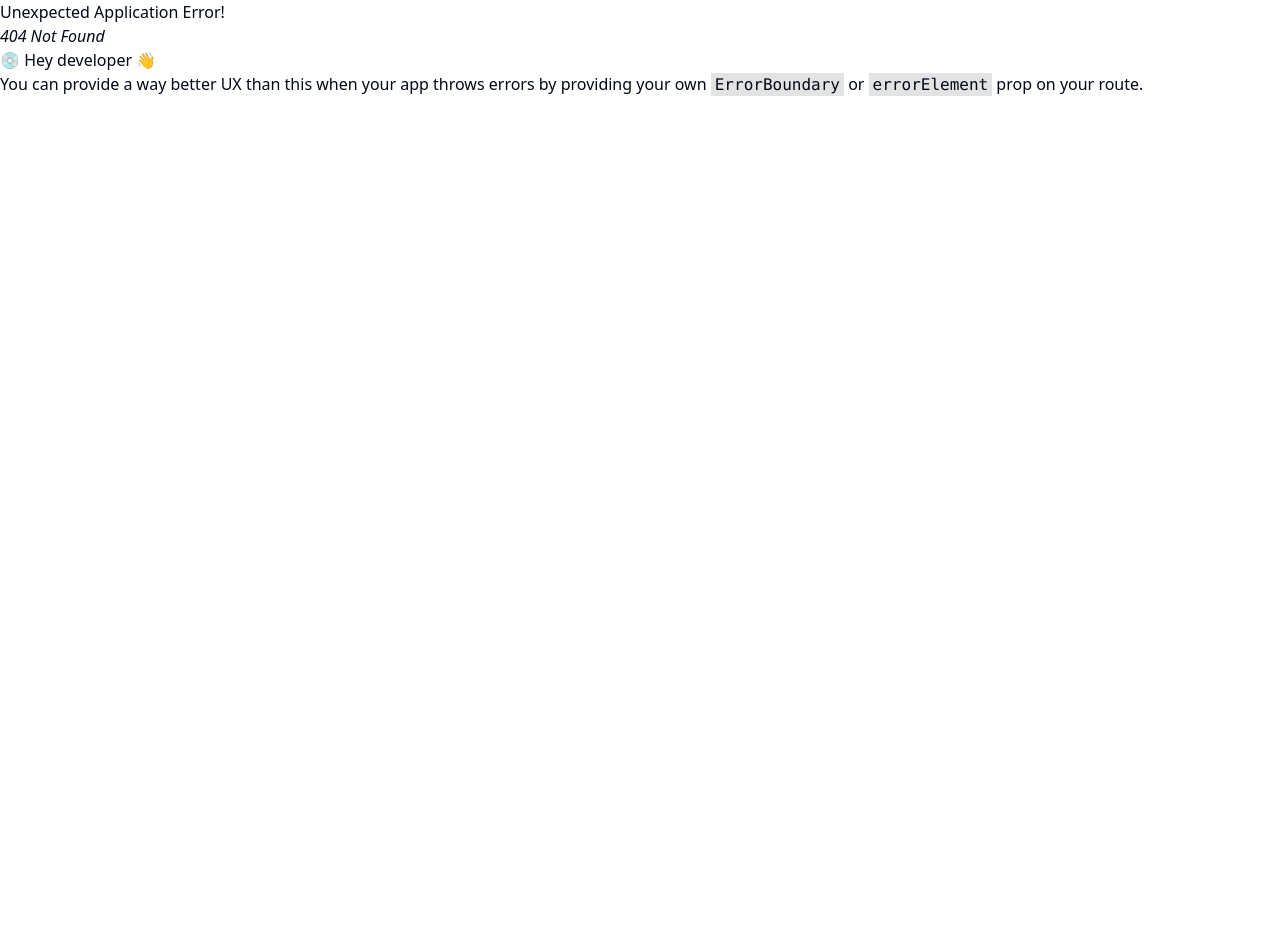
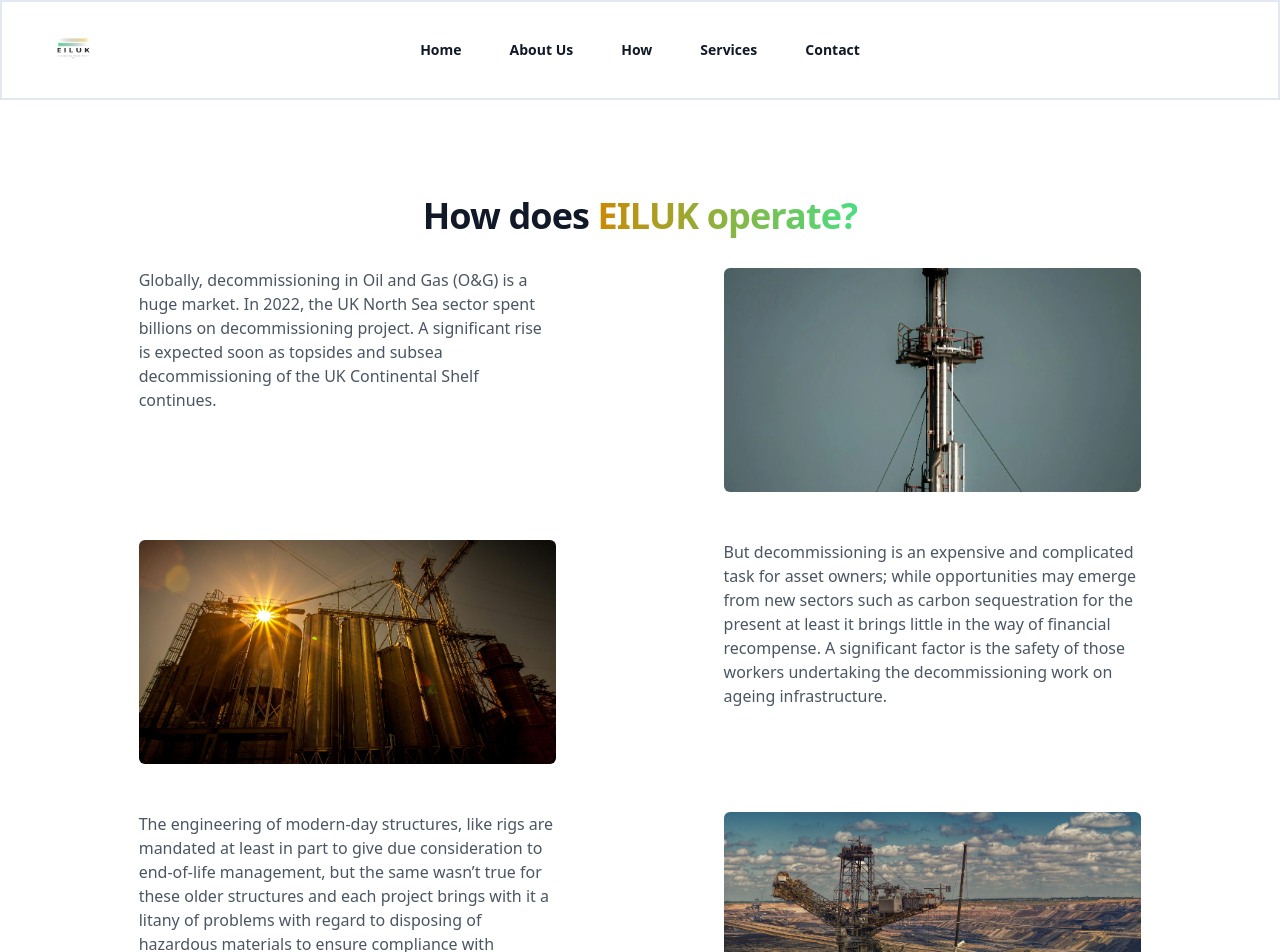
Before and after one commit to chiebvka/eilanding, a React (Vite) app: page /how in a window 1280 px wide. Before the commit this address had no page. Shown: the top 952 px of the page. Before the commit the page ends 800 px from the top, so only its background shows below. Built offline with nearby package versions, Linux system fonts and the light colour scheme.

Commit message:
felix final edits

```diff
--- a/src/components/DesktopNavigation.tsx
+++ b/src/components/DesktopNavigation.tsx
@@ -3,6 +3,7 @@
 const navigation = [
     { name: 'Home', href: '/' },
     { name: 'About Us', href: '/about' },
+    { name: 'How', href: '/how' },
     { name: 'Services', href: '/services' },
     { name: 'Contact', href: '/contact' },
   ]
--- a/src/components/Hero.tsx
+++ b/src/components/Hero.tsx
@@ -1,4 +1,4 @@
-import heros from '/eng2.jpeg'
+import heros from '/felix.jpeg'
 import { Typewriter } from "react-simple-typewriter";
 
 
@@ -41,7 +41,7 @@
               </div>
               <div className="w-full  mx-auto mt-20 text-center md:w-10/12">
                   <div className="relative z-0 w-full mt-8">
-                      <div className="relative overflow-hidden h-[50vh] shadow-2xl">
+                      <div className="relative overflow-hidden h-[70vh] shadow-2xl">
                           <div className="flex items-center flex-none px-4 bg-yellow-600 rounded-b-none h-11 rounded-xl">
                               <div className="flex space-x-1.5">
                                   <div className="w-3 h-3 border-2 border-white rounded-full"></div>
--- a/src/components/MobileNavigation.tsx
+++ b/src/components/MobileNavigation.tsx
@@ -10,6 +10,7 @@
 const navigation = [
     { name: 'Home', href: '/' },
     { name: 'About Us', href: '/about' },
+    { name: 'How', href: '/how' },
     { name: 'Services', href: '/services' },
     { name: 'Contact', href: '/contact' },
   ]
--- a/src/main.tsx
+++ b/src/main.tsx
@@ -9,6 +9,7 @@
 import Services from './pages/Services.tsx';
 import Contact from './pages/Contact.tsx';
 import Thanks from './pages/Thanks.tsx';
+import How from './pages/How.tsx';
 
 // eslint-disable-next-line react-refresh/only-export-components
 const Layout = () => {
@@ -39,6 +40,10 @@
         element: <Services />,
       },
       {
+        path: "/how",
+        element: <How />,
+      },
+      {
         path: "/contact",
         element: <Contact />,
       },
--- /dev/null
+++ b/src/pages/How.tsx
@@ -0,0 +1,79 @@
+import rig from "/petroleum.webp"
+import team from "/miniteam.webp"
+import about from '/eng1.jpeg'
+import media1 from "/eng2.jpeg"
+
+
+
+export default function How() {
+  return (
+    <div className='w-10/12 mx-auto'>
+        <div className="bg-white py-24">
+        <div className="mx-auto max-w-7xl px-6 lg:px-8">
+          <div className="mx-auto max-w-2xl sm:text-center">
+            <h2 className="text-2xl mb-8 font-extrabold leading-none tracking-normal text-gray-900 md:text-4xl md:tracking-tight">How does <span className=" w-full py-2 text-transparent bg-clip-text leading-12 bg-gradient-to-r from-yellow-600 to-green-400 -mb-5 inline">EILUK operate?</span> </h2>
+            <p className=" mb-8 text-md text-gray-600 md:text-xl ">
+
+            </p>
+          </div>
+
+
+
+  <div className="space-y-12">
+
+    <div className="flex flex-col md:flex-row items-center md:items-start md:justify-between">
+
+      <div className="md:w-5/12">
+        {/* <h2 className="text-2xl font-bold mb-4">Verse Finder</h2> */}
+        <p className="text-gray-600 mb-6  md:text-left">Globally, decommissioning in Oil and Gas (O&G) is a huge market. In 2022, the UK North Sea sector spent billions on decommissioning project. A significant rise is expected soon as topsides and subsea decommissioning of the UK Continental Shelf continues.        </p>
+      </div>
+
+
+      <div className="md:w-5/12 h-56">
+        <img className="rounded-md border-none w-full object-cover h-full" src={rig} alt="Verse Finder Image" />
+      </div>
+    </div>
+
+
+    <div className="flex flex-col md:flex-row-reverse items-center md:items-start md:justify-between">
+
+      <div className="md:w-5/12">
+        <p className="text-gray-600 mb-6 md:text-left">But decommissioning is an expensive and complicated task for asset owners; while opportunities may emerge from new sectors such as carbon sequestration for the present at least it brings little in the way of financial recompense.  A significant factor is the safety of those workers undertaking the decommissioning work on ageing infrastructure.        </p>
+      </div>
+
+      <div className="md:w-5/12 h-56">
+        <img className="rounded-md border-none w-full object-cover h-full" src={media1} alt="Bible Trivia Image" />
+      </div>
+    </div>
+
+    <div className="flex flex-col md:flex-row items-center md:items-start md:justify-between">
+
+      <div className="md:w-5/12">
+        {/* <h2 className="text-2xl font-bold mb-4">Verse Finder</h2> */}
+        <p className="text-gray-600 mb-6 md:text-left">The engineering of modern-day structures, like rigs are mandated at least in part to give due consideration to end-of-life management, but the same wasn’t true for these older structures and each project brings with it a litany of problems with regard to disposing of hazardous materials to ensure compliance with modern environmental legislation </p>
+      </div>
+
+
+      <div className="md:w-5/12 h-56">
+        <img className="rounded-md border-none w-full object-cover h-full" src={about} alt="Verse Finder Image" />
+      </div>
+    </div>
+
+
+    <div className="flex flex-col md:flex-row-reverse items-center md:items-start md:justify-between">
+
+      <div className="md:w-5/12">
+        <p className="text-gray-600 mb-6  md:text-left">None of this will be possible without skilled decommissioning experts, including marine engineers and naval architects, with the expertise and experience to undertake such projects. That's where we come in. Enterprise Investments Limited has the skillset to engage all key stakeholders to execute a cost effective decommissioning Job globally. </p>
+      </div>
+
+      <div className="md:w-5/12 h-56  ">
+        <img className="rounded-md border-none w-full object-cover h-full" src={team} alt="Bible Trivia Image" />
+      </div>
+    </div>
+  </div>
+
+        </div>
+        </div>
+    </div>
+  )
+}
```
Also changed, not shown: src/App.tsx (+1 -20 lines), public/felix.jpeg (added).
